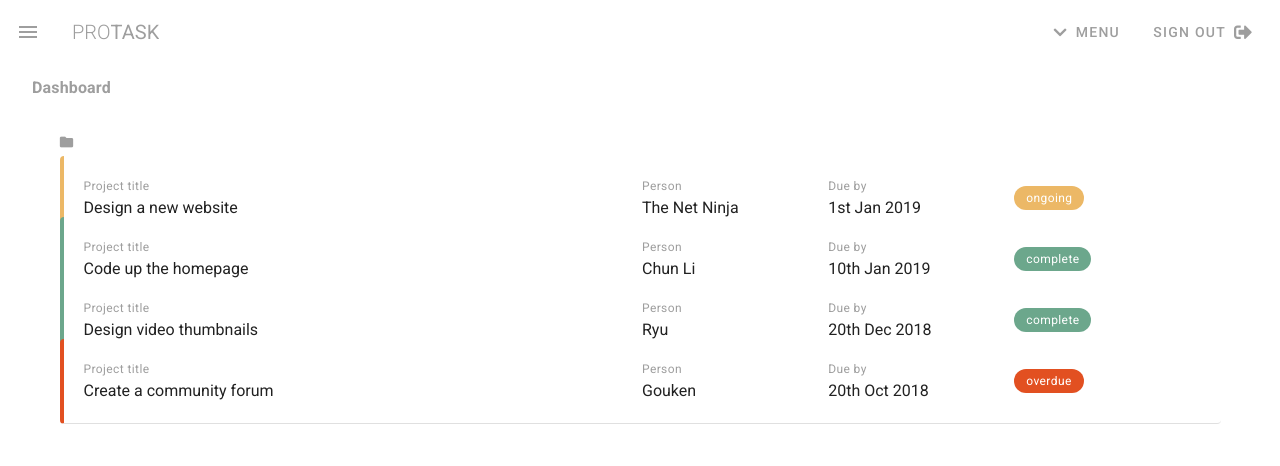
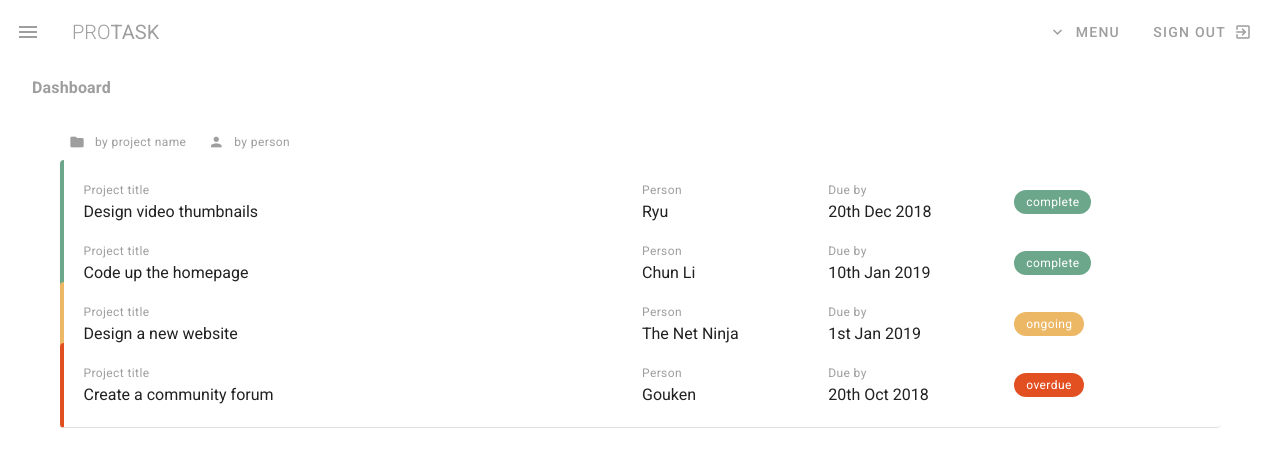
Before and after one commit to Palinana/protask, a Vue app: page /dashboard in a window 1280 px wide. Shown: the top 466 px of the page. Built offline with nearby package versions, Linux system fonts and the light colour scheme.

Commit message:
Added sorting buttons

```diff
--- a/src/components/Navbar.vue
+++ b/src/components/Navbar.vue
@@ -16,7 +16,7 @@
             <v-menu offset-y>
                 <template v-slot:activator="{ on }">
                     <v-btn color="grey" text v-on="on">
-                        <v-icon class="mr-2" style="font-size: 15px">fas fa-chevron-down</v-icon>
+                        <v-icon left>expand_more</v-icon>
                         <span>Menu</span>
                     </v-btn>
                 </template>
@@ -35,7 +35,7 @@
             <div class="my-2">
                 <v-btn text class="grey--text">
                     <span>Sign Out</span>
-                    <v-icon right>fas fa-sign-out-alt</v-icon>
+                    <v-icon right>exit_to_app</v-icon>
                 </v-btn>
             </div>
 
@@ -50,7 +50,7 @@
                 link
                 >
                     <v-list-item-icon>
-                        <v-icon class="white--text" style="font-size: 20px">fas fa-{{ link.icon }}</v-icon>
+                        <v-icon class="white--text" style="font-size: 20px">{{ link.icon }}</v-icon>
                     </v-list-item-icon>
                     <router-link :to="link.route">
                         <v-list-item-content>
@@ -69,9 +69,9 @@
             return {
                 drawer: false,
                 links: [
-                    { icon: 'th', text: 'Dashboard', route: '/dashboard' },
+                    { icon: 'dashboard', text: 'Dashboard', route: '/dashboard' },
                     { icon: 'folder', text: 'My Projects', route: '/projects' },
-                    { icon: 'user', text: 'Team', route: '/team' }
+                    { icon: 'person', text: 'Team', route: '/team' }
                 ]
             }
         }
--- a/src/views/Dashboard.vue
+++ b/src/views/Dashboard.vue
@@ -3,12 +3,19 @@
     <v-subheader class="font-weight-bold grey--text subtitle-1">Dashboard</v-subheader>
 
     <v-container class="my-4">
-      <v-layout row justify-start class="mb-3">
+      <!-- Sort Projects -->
+      <v-layout row justify-start class="mb-4 pl-3 pr-3">
         <v-btn small text color="grey" @click="sortBy('title')">
-           <v-icon small left>folder</v-icon>
+          <v-icon small left>folder</v-icon>
+          <span class="caption text-lowercase">By project name</span>
+        </v-btn>
+        <v-btn small text color="grey" @click="sortBy('person')">
+          <v-icon small left>person</v-icon>
+          <span class="caption text-lowercase">By Person</span>
         </v-btn>
       </v-layout>
 
+      <!-- Projects -->
       <v-card flat class="d-flex flex-column pl-3 pr-3" v-for="project in projects" :key="project.title">
         <v-layout row wrap :class="`pa-5 project ${project.status}`">
           <v-flex xs12 md6>
@@ -44,13 +51,18 @@ export default {
   data() {
     return {
       projects: [
+        { title: 'Design video thumbnails', person: 'Ryu', due: '20th Dec 2018', status: 'complete', content: 'Lorem ipsum dolor sit amet consectetur adipisicing elit. Sunt consequuntur eos eligendi illum minima adipisci deleniti, dicta mollitia enim explicabo fugiat quidem ducimus praesentium voluptates porro molestias non sequi animi!'},
+        { title: 'Code up the homepage', person: 'Chun Li', due: '10th Jan 2019', status: 'complete', content: 'Lorem ipsum dolor sit amet consectetur adipisicing elit. Sunt consequuntur eos eligendi illum minima adipisci deleniti, dicta mollitia enim explicabo fugiat quidem ducimus praesentium voluptates porro molestias non sequi animi!'},
         { title: 'Design a new website', person: 'The Net Ninja', due: '1st Jan 2019', status: 'ongoing', content: 'Lorem ipsum dolor sit amet consectetur adipisicing elit. Sunt consequuntur eos eligendi illum minima adipisci deleniti, dicta mollitia enim explicabo fugiat quidem ducimus praesentium voluptates porro molestias non sequi animi!'},
-        { title: 'Code up the homepage', person: 'Chun Li', due: '10th Jan 2019', status: 'complete', content: 'Lorem ipsum dolor sit amet consectetur adipisicing elit. Sunt consequuntur eos eligendi illum minima adipisci deleniti, dicta mollitia enim explicabo fugiat quidem ducimus praesentium voluptates porro molestias non sequi animi!'},
-        { title: 'Design video thumbnails', person: 'Ryu', due: '20th Dec 2018', status: 'complete', content: 'Lorem ipsum dolor sit amet consectetur adipisicing elit. Sunt consequuntur eos eligendi illum minima adipisci deleniti, dicta mollitia enim explicabo fugiat quidem ducimus praesentium voluptates porro molestias non sequi animi!'},
         { title: 'Create a community forum', person: 'Gouken', due: '20th Oct 2018', status: 'overdue', content: 'Lorem ipsum dolor sit amet consectetur adipisicing elit. Sunt consequuntur eos eligendi illum minima adipisci deleniti, dicta mollitia enim explicabo fugiat quidem ducimus praesentium voluptates porro molestias non sequi animi!'},
       ]
     }
   },
+  methods: {
+    sortBy(prop) {
+      this.projects.sort((a,b) => a[prop] < b[prop] ? -1 : 1)
+    }
+  }
 }
 </script>
 
```
